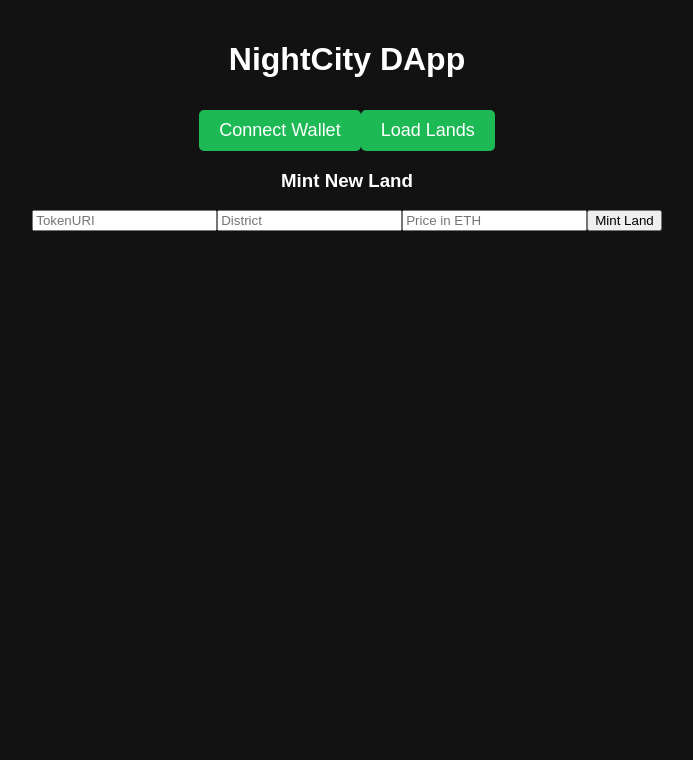
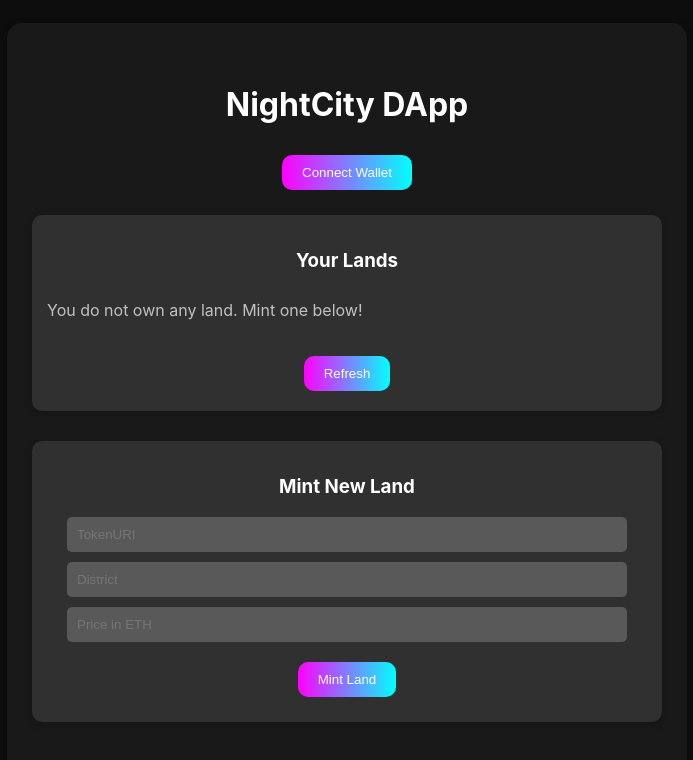
Before and after one commit to MorenaBarboni/NightCityContract, a React (Create React App) app in the folder dapp/frontend/: page / in a window 1280 px wide. Shown: the top 760 px of the page, without its empty margins (293-986 px from the left). Built offline with nearby package versions, Linux system fonts and the light colour scheme.

Commit message:
Update app css and logic

```diff
--- a/dapp/frontend/src/App.js
+++ b/dapp/frontend/src/App.js
@@ -2,7 +2,7 @@
 import { useState, useEffect } from "react";
 import { ethers } from "ethers";
 import NightCityData from "./NightCity.json";
-import "./App.css";
+import "./index.css";
 
 const NightCityABI = NightCityData.abi;
 const CONTRACT_ADDRESS = "0x5fbdb2315678afecb367f032d93f642f64180aa3";
@@ -14,16 +14,12 @@ function App() {
   const [district, setDistrict] = useState("");
   const [tokenUri, setTokenUri] = useState("");
   const [price, setPrice] = useState("");
-
+  const [showLands, setShowLands] = useState(false);
 
   useEffect(() => {
     if (window.ethereum) {
       window.ethereum.on("accountsChanged", (accounts) => {
-        if (accounts.length > 0) {
-          setAccount(accounts[0]);
-        } else {
-          setAccount(null);
-        }
+        setAccount(accounts.length > 0 ? accounts[0] : null);
       });
     }
   }, []);
@@ -31,12 +27,9 @@ function App() {
   const connectWallet = async () => {
     if (window.ethereum) {
       try {
-        // Force Metamask to open the account selection popup
         await window.ethereum.request({ method: "wallet_requestPermissions", params: [{ eth_accounts: {} }] });
-
-        // Now request accounts
         const accounts = await window.ethereum.request({ method: "eth_requestAccounts" });
-        setAccount(accounts[0]); // Store selected account
+        setAccount(accounts[0]);
       } catch (error) {
         console.error("Error connecting to Metamask:", error);
       }
@@ -54,33 +47,24 @@ function App() {
     }
   }, [account]);
 
-
   const fetchLands = async () => {
     if (!contract) {
       console.error("❌ Contract not initialized");
       return;
     }
-
     try {
-      console.log("✅ Fetching lands...");
-      console.log("🔍 Contract Address:", contract.address);
-
-      const totalLands = await contract.nextTokenId(); // ✅ Ensure this function exists
-      console.log("📌 Total Lands:", totalLands.toString());
-
+      const totalLands = await contract.nextTokenId();
       let landList = [];
       for (let i = 0; i < totalLands; i++) {
         const land = await contract.lands(i);
         landList.push({ id: i, ...land });
       }
-
       setLands(landList);
-      console.log("✅ Lands fetched:", landList);
+      setShowLands(true);
     } catch (error) {
       console.error("❌ Error fetching lands:", error);
     }
   };
-
 
   const mintLand = async () => {
     if (!contract || !tokenUri || !district || !price) {
@@ -90,7 +74,7 @@ function App() {
     }
 
     try {
-      console.log("✅ Preparing transaction...");
+      console.log("Preparing transaction...");
       console.log("📌 Token URI:", tokenUri);
       console.log("📌 Price (wei):", ethers.utils.parseEther(price).toString());
       console.log("📌 District:", district);
@@ -124,6 +108,7 @@ function App() {
       console.error("Error buying land:", error);
     }
   };
+
   return (
     <div className="app-container">
       <h1>NightCity DApp</h1>
@@ -132,7 +117,26 @@ function App() {
       ) : (
         <button onClick={connectWallet} className="fetch-button">Connect Wallet</button>
       )}
-      <button className="fetch-button" onClick={fetchLands}>Load Lands</button>
+
+      <div className="lands-box">
+        <h3>Your Lands</h3>
+        <div className="land-container">
+          {lands.length > 0 ? (
+            lands.map((land) => (
+              <div key={land.id} className="land-card">
+                <p><strong>ID:</strong> {land.id.toString()}</p>
+                <p><strong>Owner:</strong> {land.owner}</p>
+                <p><strong>District:</strong> {land.district}</p>
+                <p><strong>Price:</strong> {ethers.utils.formatEther(land.price.toString())} ETH</p>
+              </div>
+            ))
+          ) : (
+            <p className="no-land-placeholder">You do not own any land. Mint one below!</p>
+          )}
+        </div>
+        <button onClick={fetchLands} className="fetch-button">Refresh</button>
+      </div>
+
       <div className="mint-container">
         <h3>Mint New Land</h3>
         <input type="text" placeholder="TokenURI" value={tokenUri} onChange={(e) => setTokenUri(e.target.value)} />
@@ -140,21 +144,9 @@ function App() {
         <input type="text" placeholder="Price in ETH" value={price} onChange={(e) => setPrice(e.target.value)} />
         <button onClick={mintLand} className="mint-button">Mint Land</button>
       </div>
-      <div className="land-container">
-        {lands.map((land) => (
-          <div key={land.id} className="land-card">
-            <p>ID: {land.id.toString()}</p> {/* Ensure ID is a string */}
-            <p>Owner: {land.owner}</p>
-            <p>Price: {ethers.utils.formatEther(land.price.toString())} ETH</p> {/* Convert BigNumber to string */}
-            {land.forSale && (
-              <button onClick={() => buyLand(land.id, land.price)} className="buy-button">Buy Land</button>
-            )}
-          </div>
-        ))}
-      </div>
+
     </div>
   );
 }
 
-
 export default App;
--- a/dapp/frontend/src/index.css
+++ b/dapp/frontend/src/index.css
@@ -1,13 +1,106 @@
+/* index.css */
 body {
   margin: 0;
-  font-family: -apple-system, BlinkMacSystemFont, 'Segoe UI', 'Roboto', 'Oxygen',
-    'Ubuntu', 'Cantarell', 'Fira Sans', 'Droid Sans', 'Helvetica Neue',
-    sans-serif;
-  -webkit-font-smoothing: antialiased;
-  -moz-osx-font-smoothing: grayscale;
+  font-family: 'Inter', sans-serif;
+  background-color: #0d0d0d;
+  color: #fff;
+  text-align: center;
+  display: flex;
+  justify-content: center;
+  align-items: center;
+  min-height: 100vh;
 }
 
-code {
-  font-family: source-code-pro, Menlo, Monaco, Consolas, 'Courier New',
-    monospace;
+.app-container {
+  width: 100%;
+  min-width: 600px;
+  max-width: 600px;
+  display: flex;
+  flex-direction: column;
+  align-items: center;
+  background: rgba(255, 255, 255, 0.05);
+  padding: 40px;
+  border-radius: 15px;
+  box-shadow: 0px 4px 10px rgba(0, 0, 0, 0.3);
 }
+
+.title {
+  font-size: 2rem;
+  background: linear-gradient(90deg, #ff00ff, #00ffff);
+  -webkit-background-clip: text;
+  -webkit-text-fill-color: transparent;
+}
+
+.connect-button, .fetch-button, .mint-button, .buy-button {
+  background: linear-gradient(90deg, #ff00ff, #00ffff);
+  color: white;
+  padding: 10px 20px;
+  border: none;
+  cursor: pointer;
+  border-radius: 10px;
+  transition: transform 0.2s;
+  margin: 10px;
+}
+
+.connect-button:hover, .fetch-button:hover, .mint-button:hover, .buy-button:hover {
+  transform: scale(1.05);
+}
+
+.mint-container, .lands-box {
+  background: rgba(255, 255, 255, 0.1);
+  padding: 15px;
+  border-radius: 10px;
+  margin: 15px 0;
+  text-align: center;
+  width: 100%;
+  box-shadow: 0px 2px 8px rgba(0, 0, 0, 0.2);
+}
+
+.lands-box {
+  max-width: 100%;
+  overflow-x: auto;
+  white-space: nowrap;
+  padding-bottom: 10px;
+}
+
+input {
+  display: block;
+  width: 90%;
+  margin: 10px auto;
+  padding: 10px;
+  background: rgba(255, 255, 255, 0.2);
+  border: none;
+  color: white;
+  border-radius: 5px;
+}
+
+.land-container {
+  display: flex;
+  flex-wrap: nowrap;
+  justify-content: flex-start;
+  overflow-x: auto;
+  width: 100%;
+  padding-bottom: 10px;
+}
+
+.land-card {
+  background: rgba(255, 255, 255, 0.1);
+  padding: 15px;
+  margin: 10px;
+  border-radius: 10px;
+  width: 250px;
+  text-align: left;
+  word-wrap: break-word;
+  display: inline-block;
+  overflow: hidden;
+  text-overflow: ellipsis;
+  white-space: normal;
+  flex-shrink: 0;
+}
+
+
+.no-land-placeholder {
+  font-size: 1rem;
+  color: rgba(255, 255, 255, 0.7);
+  margin-top: 10px;
+}
```
